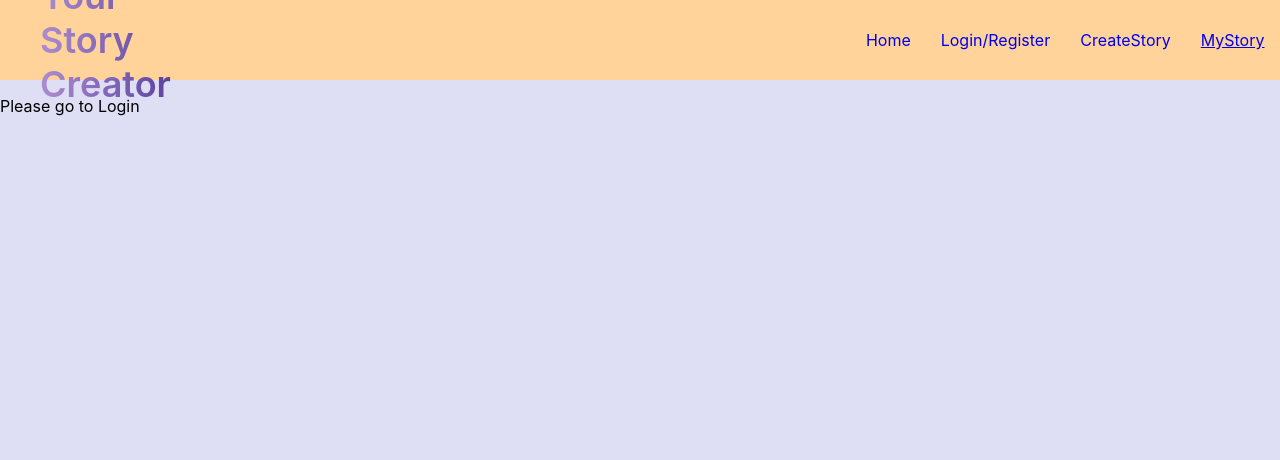
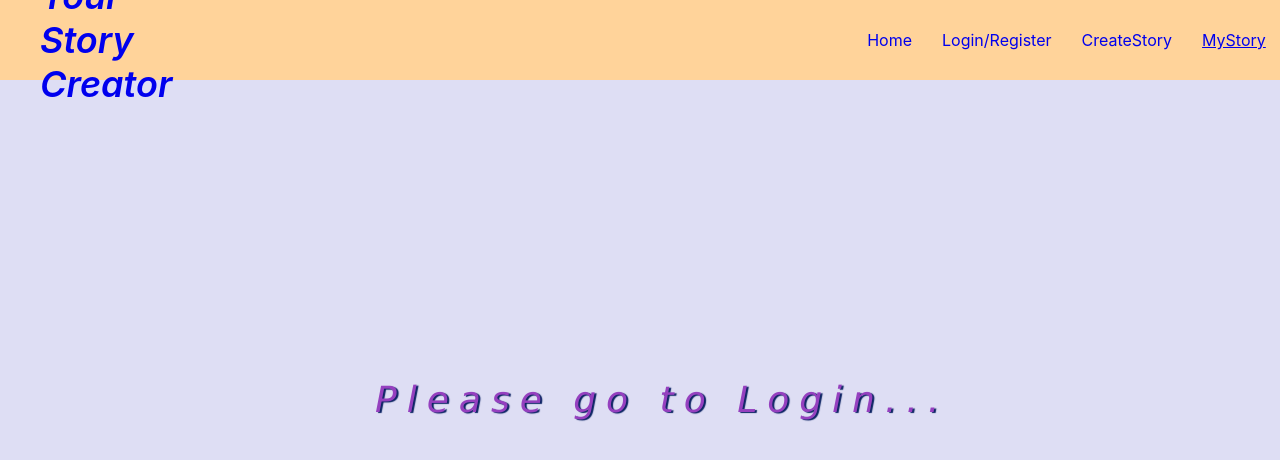
Before and after one commit to Yu-Miao222/project-Final, a React (Create React App) app: page /MyStory in a window 1280 px wide. Shown: the top 460 px of the page. Built offline with nearby package versions, Linux system fonts and the light colour scheme.

Commit message:
deploy backend

```diff
--- a/src/App.js
+++ b/src/App.js
@@ -39,6 +39,7 @@ export const App = () => {
 
 const HeaderWrapper = styled.div`
   display: flex;
+  flex-direction: row;
   background-color: #FFD39A;
   padding: 20px;
 `;
--- a/src/components/StoryCard.js
+++ b/src/components/StoryCard.js
@@ -23,6 +23,9 @@ export const StoryCard = ({ singleStoryListItem }) => {
 
   // Like-function for stories
   const onLikeClick = async (storied) => {
+    console.log('onLikeClick')
+    console.log(liked)
+    // const liked = useSelector((store) => store.)
     if (liked && liked.includes(storied)){
     } else {
       const options = {
@@ -33,9 +36,19 @@ export const StoryCard = ({ singleStoryListItem }) => {
         }
       }
       await fetch(API_URL(`stories/${storied}`), options)
-        .then((response) => response.json())
+        .then((response) => {
+          const resp = response
+          const js = response.json()
+          console.log(resp)
+          console.log(js)
+          // response.json()
+        })
         .then(() => {
+          console.log('liked')
+          console.log(liked)
           setLiked(liked ? liked.concat(storied) : [storied])
+          console.log('like updated')
+          console.log(liked)
         })
     }
   }
@@ -64,9 +77,9 @@ export const StoryCard = ({ singleStoryListItem }) => {
         {singleStoryListItem && (
           <DescriptionImagesTagsDiv>
             <Link to={`/stories/${singleStoryListItem.story._id}`}>
-              {/* <ImageDiv>
-                {singleStory.story.tags.includes('breakfast') ? <img src={BREAKFAST} /> : singleStory.story.tags.includes('lunch') ? <img src={LUNCH} /> : singleStory.story.tags.includes('dinner') ? <img src={DINNER} /> : singleRecipe.recipe.tags.includes('snack') ? <img src={SNACK} /> :  <img src={FOOD} />}
-                </ImageDiv> */}
+              <div>
+                <img alt="storyImg" src={singleStoryListItem.story.storyImg} />
+              </div>
               <DescriptionDiv>
                 <h3>{singleStoryListItem.story.name}</h3>
                 <p>{singleStoryListItem.story.storyContent}</p>
@@ -80,7 +93,7 @@ export const StoryCard = ({ singleStoryListItem }) => {
           </DescriptionImagesTagsDiv>
         )}
         <LikedContainer>
-          {/* {singleStory.userId === userId && <button type="button" onClick={() => onDeleteClick(singleStory._id)} storied={singleStory._id}>
+          {/* {singleStoryListItem.userId === userId && <button type="button" onClick={() => onDeleteClick(singleStoryListItem._id)} storied={singleStoryListItem._id}>
             <svg
               width="10"
               height="15"
@@ -113,6 +126,7 @@ export const StoryCard = ({ singleStoryListItem }) => {
               // minute: '2-digit',
               // hour12: false
             })}`}</span>
+            {/* <p>{singleStoryListItem.isComplete}</p> */}
           </Link>
         </SmallDiv>
       </StoryContainer>
--- a/src/components/StoryList.js
+++ b/src/components/StoryList.js
@@ -64,7 +64,7 @@ export const StoryList = () => {
 
   return (
     <AllStoryWrapper>
-      <button type="button" onClick={onLogoutButtonClick}>LOGOUT</button>
+      <button type="button" onClick={onLogoutButtonClick} id="logout">LOGOUT</button>
       {storyList.map((storyListItem) => (
         <StoryCard
           key={storyListItem.story._id}
@@ -76,8 +76,20 @@ export const StoryList = () => {
 
 const AllStoryWrapper = styled.div`
  padding: 3%;
- display: grid;
- grid-template-columns: 1fr 1fr;
- grid-gap: 5%;
+ display: flex;
+ flex-direction: column;
 
+ #logout {
+    width:10%;
+    background-color: #0D2464;
+    border: none;
+    border-radius: 20px;
+    color: white;
+    padding: 10px 30px;
+    text-align: center;
+    text-decoration: none;
+    display: inline-block;
+    margin: 10px 2px;
+    cursor: pointer;
+    }
 `
--- a/src/pages/CreateStoryForm.js
+++ b/src/pages/CreateStoryForm.js
@@ -176,14 +176,15 @@ const FormWrapper = styled.div`
       width: 30vw;
       height: auto;
     }
-    /* input {
-      display: flex;
+    input {
+      /* display: flex;
       padding: 10px;
-      border: grey solid 1px;
+      border: none;
       border-radius: 5px;
       width: 300px;
       cursor: pointer;
-    } */
+      background-color: #F3F3FB; */
+    }
     #label {
       margin: 10px;
       padding-top: 5px;
@@ -196,10 +197,12 @@ const FormWrapper = styled.div`
       resize: none;
       width: 350px;
       height: 200px;
-      border: grey solid 1px;
+      border: none;
+      /* border: grey solid 1px; */
       border-radius: 5px;
       font-family: Arial, sans-serif;
       overflow: scroll;
+      background-color: #F3F3FB;
     }
     button {
       background-color: #0D2464;
--- a/src/pages/Home.js
+++ b/src/pages/Home.js
@@ -4,6 +4,7 @@ import styled from 'styled-components/macro';
 export const Home = () => {
   return (
     <HomeWrapper>
+
       <h2>Join our <span className="underlined underline-clip">Story</span> creator where <span className="underlined underline-mask">Everyone </span>is an <span className="underlined underline-overflow">Artist</span></h2>
       <ReferenceBox>
         <LearnLink><p>Want <br /> To learn <br /> how to write <br /> stories? </p><a href="https://soyouwanttowrite.org/blogs/syww/the-top-10-tips-for-writing-great-short-stories" className="anchor">Click Here</a></LearnLink>
@@ -89,7 +90,6 @@ const LearnLink = styled.div`
   flex-direction: row;
   border: 3px solid #808FB0;
   margin-right: 15px;
-
   background-color: #2B2730;
   color: #FFFBEB;
   p {
--- a/src/pages/Login.js
+++ b/src/pages/Login.js
@@ -53,7 +53,7 @@ export const Login = () => {
     <OuterWrapper>
       <InnerWrapper>
         <FormWrapper>
-          <p>Welcome back</p>
+          <p>Welcome Back</p>
           <form onSubmit={onFormSubmit}>
             <label htmlFor="username">Username</label>
             <input
--- a/src/pages/MyStory.js
+++ b/src/pages/MyStory.js
@@ -1,18 +1,59 @@
 import React, { useEffect } from 'react';
 import { useSelector } from 'react-redux'
+import styled from 'styled-components';
 import { StoryList } from '../components/StoryList'
 
 export const Mystory = () => {
   const accessToken = useSelector((store) => store.user.accessToken);
   useEffect(() => {
-    // Your effect logic here
+    // effect logic
   }, []);
 
   if (!accessToken) {
-    return <p>Please go to Login</p>;
+    return <LoginBox><p>Please go to Login...</p></LoginBox>;
   }
 
   return (
     <StoryList />
   );
 }
+const LoginBox = styled.div`
+  display: inline-block;
+  position: fixed;
+  top: 50%;
+  left: 45%;
+  transform: translate(-50%, -50%);
+  /* height: 50%;
+  width: 40%;
+  background-color: #F3F3FB;
+  border: 1px solid #808FB0;
+  border-radius: 10px;
+  box-shadow: 4px 4px 8px #6874A3; */
+
+  p{
+    display: flex;
+    font-size: 36px;
+    font-weight: 300;
+    font-style: italic;
+    color: #9540BF;
+    text-shadow: 2px 1px 1px  #0D2464;
+    font-family:'Lucida Sans', 'Lucida Sans Regular', 'Lucida Grande', 'Lucida Sans Unicode', Geneva, Verdana, sans-serif;
+    padding: 15%;
+
+    // typing animation
+    letter-spacing: 10px;
+    border-right: 5px,solid;
+    width: 100%;
+    white-space: nowrap;
+    overflow: hidden;
+    animation:
+        typing 3s steps(21),
+        cursor .4s step-end infinite alternate;
+  }
+  @keyframes cursor {
+    50% { border-color: transparent}
+  }
+  @keyframes typing {
+    from { width: 0}
+  }
+`
--- a/src/pages/Nav.js
+++ b/src/pages/Nav.js
@@ -28,10 +28,7 @@ const HeaderText = styled.div`
   padding: 0 10px;
   font-size: 36px;
   font-weight: 600;
-  background-image: linear-gradient(to left, #553c9a, #b393d3);
-  color: transparent;
-  background-clip: text;
-  -webkit-background-clip: text;
+  font-style: italic;
   }
 `;
 const StyledNavLink = styled(NavLink)`
--- a/src/utils/urls.js
+++ b/src/utils/urls.js
@@ -1,2 +1,2 @@
-const BASE_URL = 'http://127.0.0.1:8080'; // /storyCreator';
+const BASE_URL = 'https://project-final-backend-vomtuwgk6q-lz.a.run.app/'; // /storyCreator';
 export const API_URL = (slug) => `${BASE_URL}/${slug}`
```
Also changed, not shown: 1 other file (tests, documents, lock files or other folders). Lines whose indentation alone changed are shown as unchanged.
